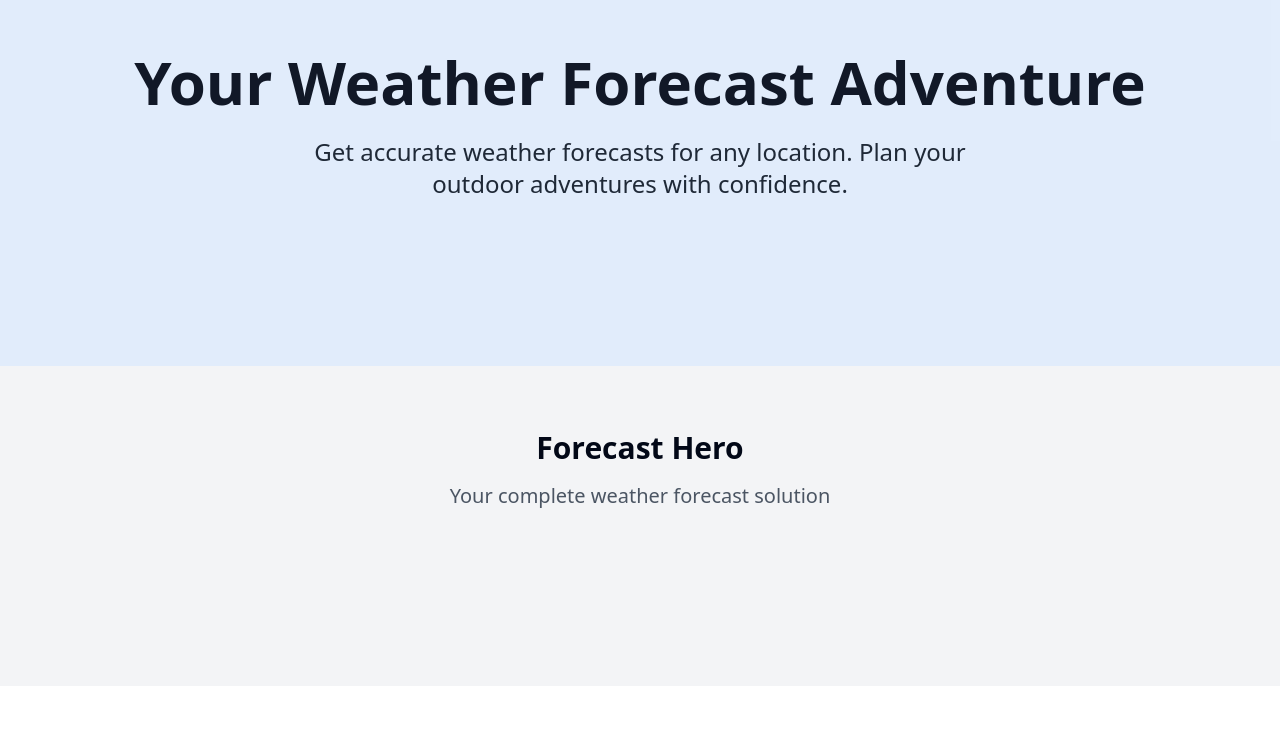
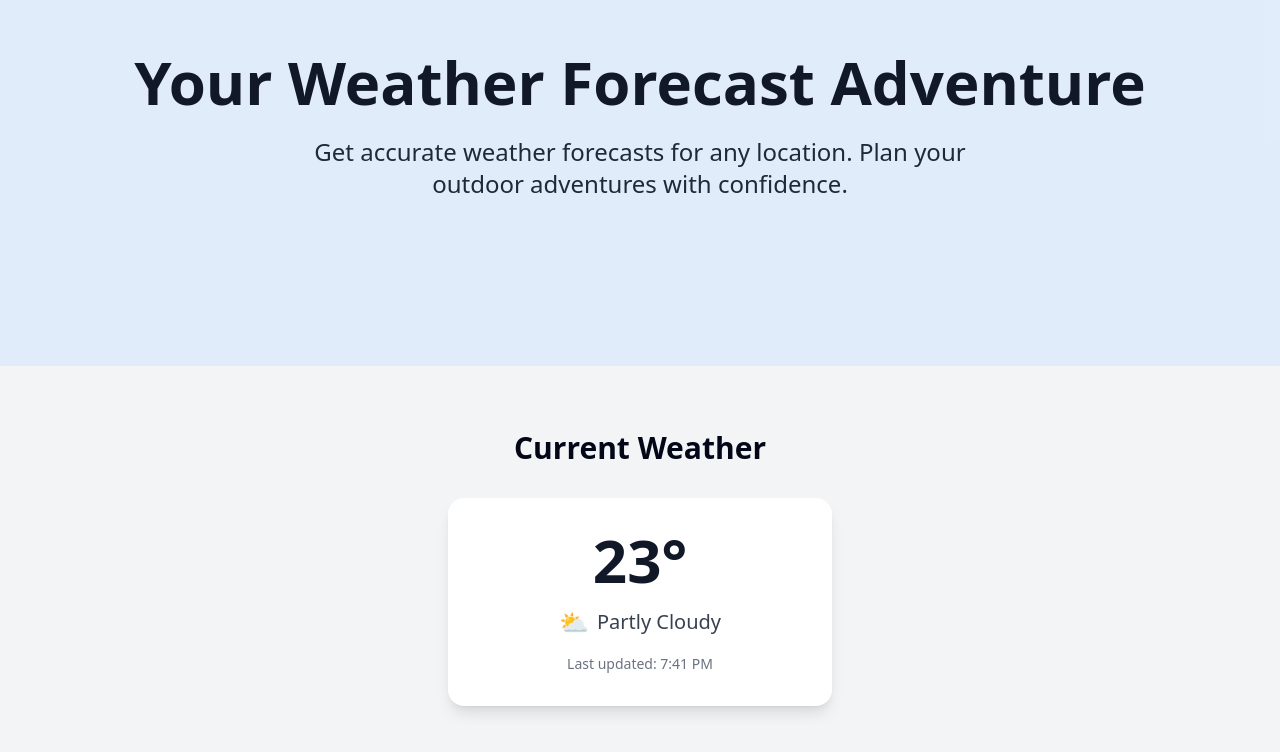
Before and after one commit to Tour-Der-Wang-Dev/forecast-hero-start, a React (Vite) app: page / in a window 1280 px wide. Shown: the part 114-866 px from the top of the page. Before the commit the page ends 800 px from the top, so only its background shows below. Built offline with nearby package versions, Linux system fonts and the light colour scheme.

Commit message:
feat: Add WeatherSummary component
Adds a new component to display weather information.

```diff
--- /dev/null
+++ b/src/components/WeatherSummary.tsx
@@ -0,0 +1,38 @@
+
+import { motion } from "framer-motion";
+import { format } from "date-fns";
+
+interface WeatherSummaryProps {
+  temp: number;
+  condition: string;
+  lastUpdate: Date;
+  icon: string;
+}
+
+const WeatherSummary = ({ temp, condition, lastUpdate, icon }: WeatherSummaryProps) => {
+  return (
+    <motion.div
+      initial={{ opacity: 0, y: 20 }}
+      animate={{ opacity: 1, y: 0 }}
+      transition={{ duration: 0.6, delay: 0.3 }}
+      className="bg-white rounded-2xl shadow-lg p-8 w-full max-w-sm mx-auto text-center"
+    >
+      <div className="space-y-4">
+        <div className="text-6xl font-bold text-gray-900">
+          {temp}°
+        </div>
+
+        <div className="flex items-center justify-center gap-2 text-xl text-gray-700">
+          <span className="text-2xl">{icon}</span>
+          <span>{condition}</span>
+        </div>
+
+        <div className="text-sm text-gray-500">
+          Last updated: {format(lastUpdate, "h:mm a")}
+        </div>
+      </div>
+    </motion.div>
+  );
+};
+
+export default WeatherSummary;
--- a/src/pages/Index.tsx
+++ b/src/pages/Index.tsx
@@ -1,5 +1,6 @@
 
 import HeroSection from "@/components/HeroSection";
+import WeatherSummary from "@/components/WeatherSummary";
 
 const Index = () => {
   return (
@@ -10,10 +11,13 @@ const Index = () => {
         bgImage="/lovable-uploads/image (15).jpg"
       />
       <div className="container mx-auto py-16 px-4">
-        <h2 className="text-3xl font-bold text-center mb-4">Forecast Hero</h2>
-        <p className="text-xl text-gray-600 text-center">
-          Your complete weather forecast solution
-        </p>
+        <h2 className="text-3xl font-bold text-center mb-8">Current Weather</h2>
+        <WeatherSummary
+          temp={23}
+          condition="Partly Cloudy"
+          lastUpdate={new Date()}
+          icon="⛅"
+        />
       </div>
     </div>
   );
```
